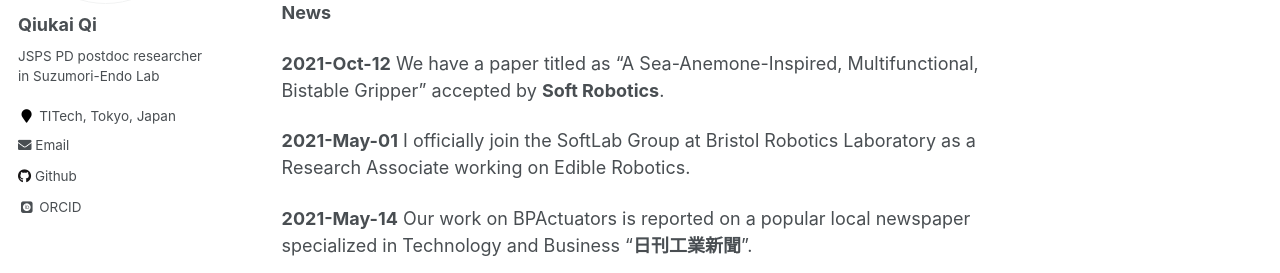
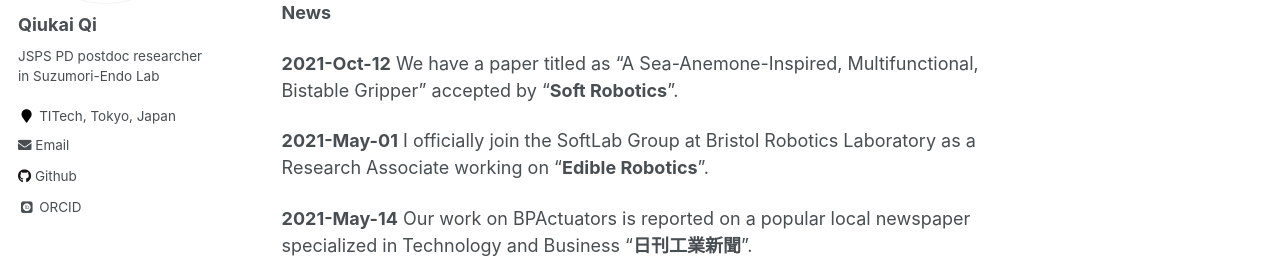
Before and after one commit to QiukaiQi/qiukaiqi.github.io, a Jekyll site: the page built from _pages/about.md, in a window 1280 px wide and 900 px high, scrolled down 348 px. Shown: the part 207-480 px from the top of the window. Built offline with Jekyll 4.4.1, drawn with Linux system fonts in a browser that asks for light colours; some web fonts are replaced.

```diff
--- a/_pages/about.md
+++ b/_pages/about.md
@@ -16,9 +16,9 @@ My research sits at the interface between biology and engineering. I take inspir
 
 **News**
 
-**2021-Oct-12** We have a paper titled as "A Sea-Anemone-Inspired, Multifunctional, Bistable Gripper" accepted by **Soft Robotics**.
+**2021-Oct-12** We have a paper titled as "A Sea-Anemone-Inspired, Multifunctional, Bistable Gripper" accepted by "**Soft Robotics**".
 
-**2021-May-01** I officially join the SoftLab Group at Bristol Robotics Laboratory as a Research Associate working on Edible Robotics.
+**2021-May-01** I officially join the SoftLab Group at Bristol Robotics Laboratory as a Research Associate working on "**Edible Robotics**".
 
 **2021-May-14** Our work on BPActuators is reported on a popular local newspaper specialized in Technology and Business "**日刊工業新聞**".
 
```
